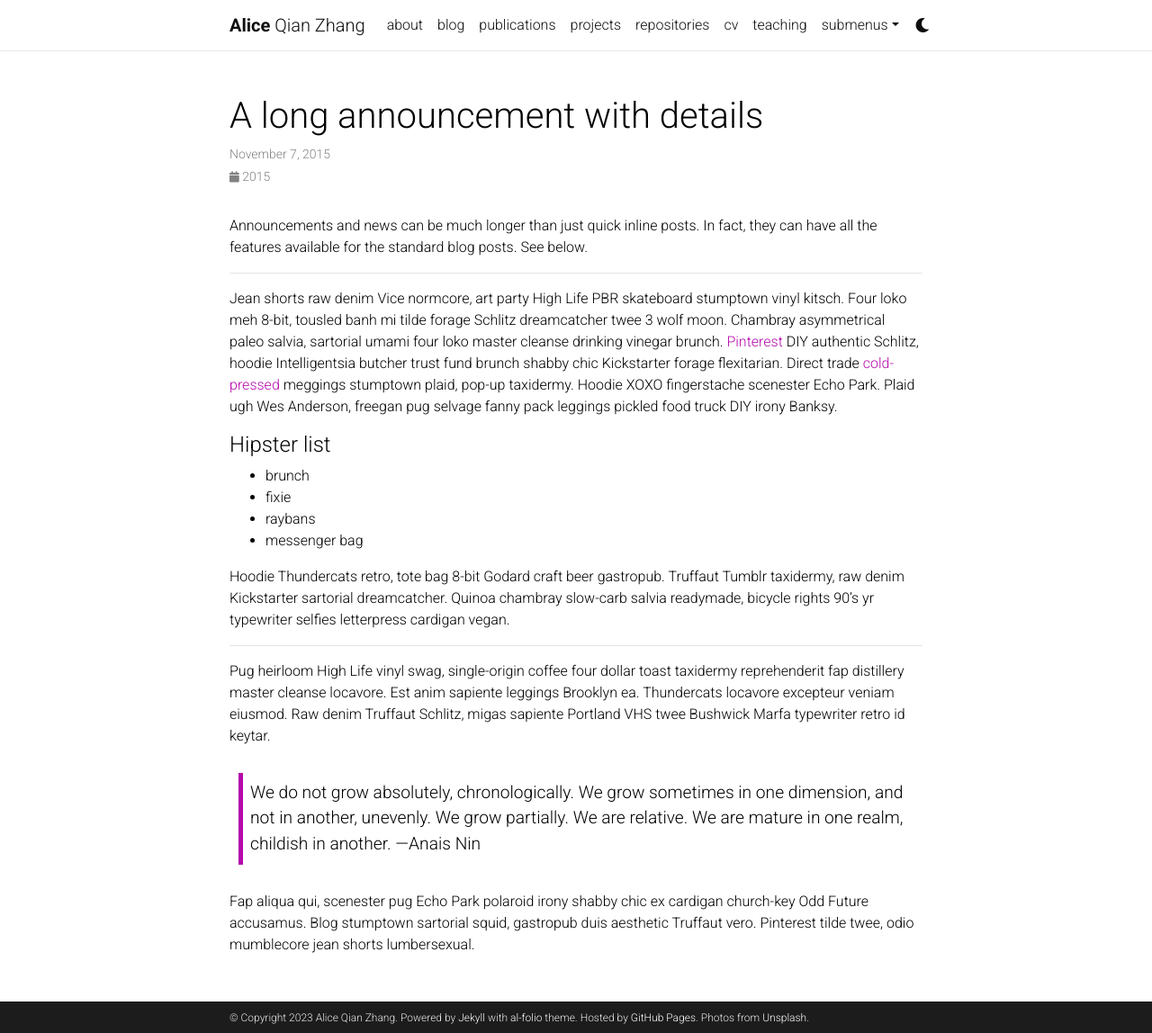
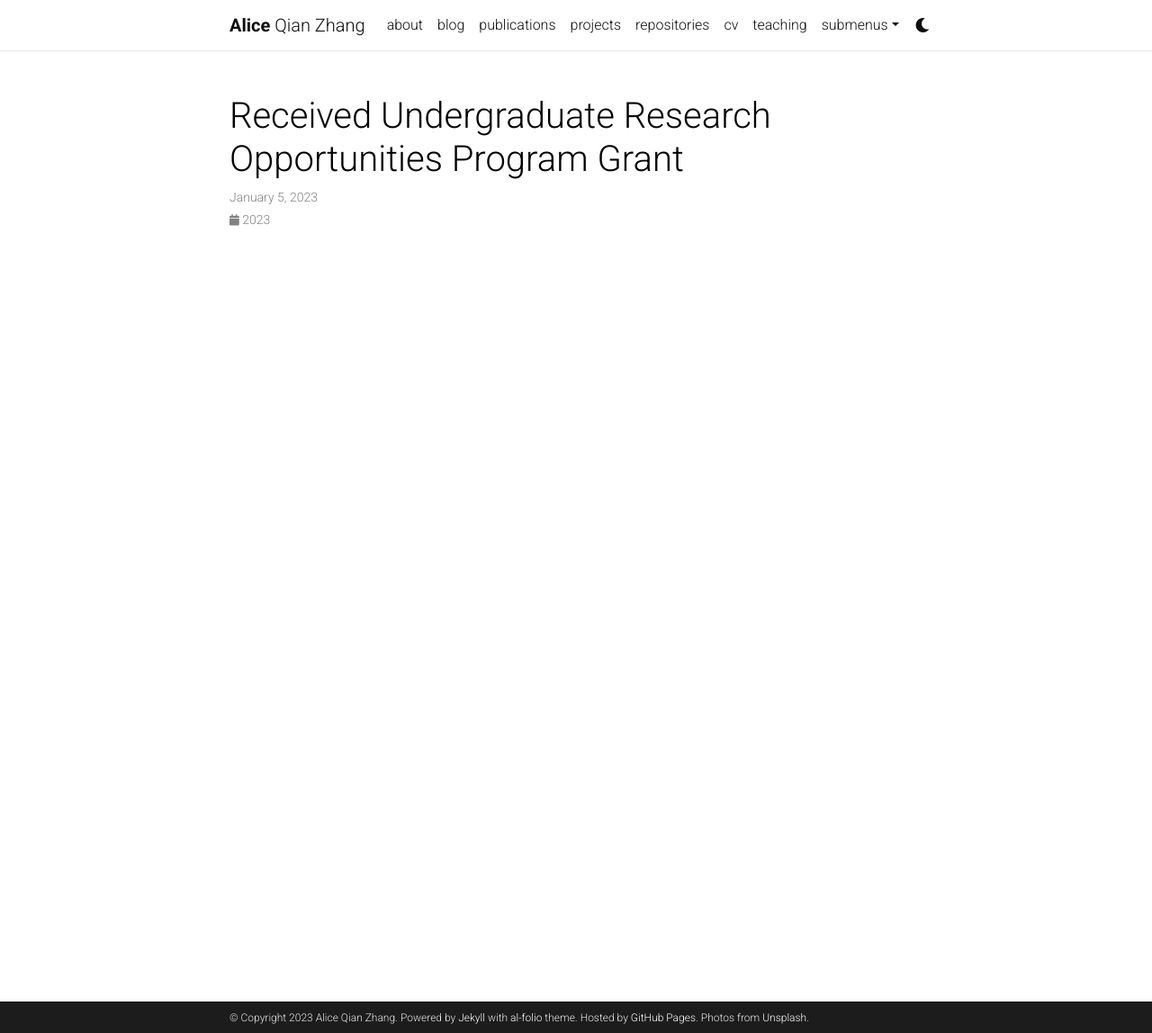
Before and after one commit to yjqian02/yjqian02.github.io, a Jekyll site: the page built from _news/announcement_2.md, in a window 1280 px wide and 1148 px high. Shown: the whole window at 90% size. Built offline with Jekyll 4.4.1, drawn with Linux system fonts in a browser that asks for light colours; comment, search, counter and statistics services are not loaded; a style sheet for code colours, icons or effects is not loaded.

Commit message:
update announcements

```diff
--- a/_news/announcement_2.md
+++ b/_news/announcement_2.md
@@ -1,12 +1,11 @@
 ---
 layout: post
-title: A long announcement with details
-date: 2015-11-07 16:11:00-0400
+title: Received Undergraduate Research Opportunities Program Grant
+date: 2023-01-05 16:11:00-0400
 inline: false
-related_posts: false
 ---
 
-Announcements and news can be much longer than just quick inline posts. In fact, they can have all the features available for the standard blog posts. See below.
+<!-- Announcements and news can be much longer than just quick inline posts. In fact, they can have all the features available for the standard blog posts. See below.
 
 ***
 
@@ -29,4 +28,4 @@
 > We do not grow absolutely, chronologically. We grow sometimes in one dimension, and not in another, unevenly. We grow partially. We are relative. We are mature in one realm, childish in another.
 > —Anais Nin
 
-Fap aliqua qui, scenester pug Echo Park polaroid irony shabby chic ex cardigan church-key Odd Future accusamus. Blog stumptown sartorial squid, gastropub duis aesthetic Truffaut vero. Pinterest tilde twee, odio mumblecore jean shorts lumbersexual.
+Fap aliqua qui, scenester pug Echo Park polaroid irony shabby chic ex cardigan church-key Odd Future accusamus. Blog stumptown sartorial squid, gastropub duis aesthetic Truffaut vero. Pinterest tilde twee, odio mumblecore jean shorts lumbersexual. -->
```
Also changed, not shown: _news/announcement_1.md (+2 -3 lines), _news/announcement_3.md (+3 -4 lines).
